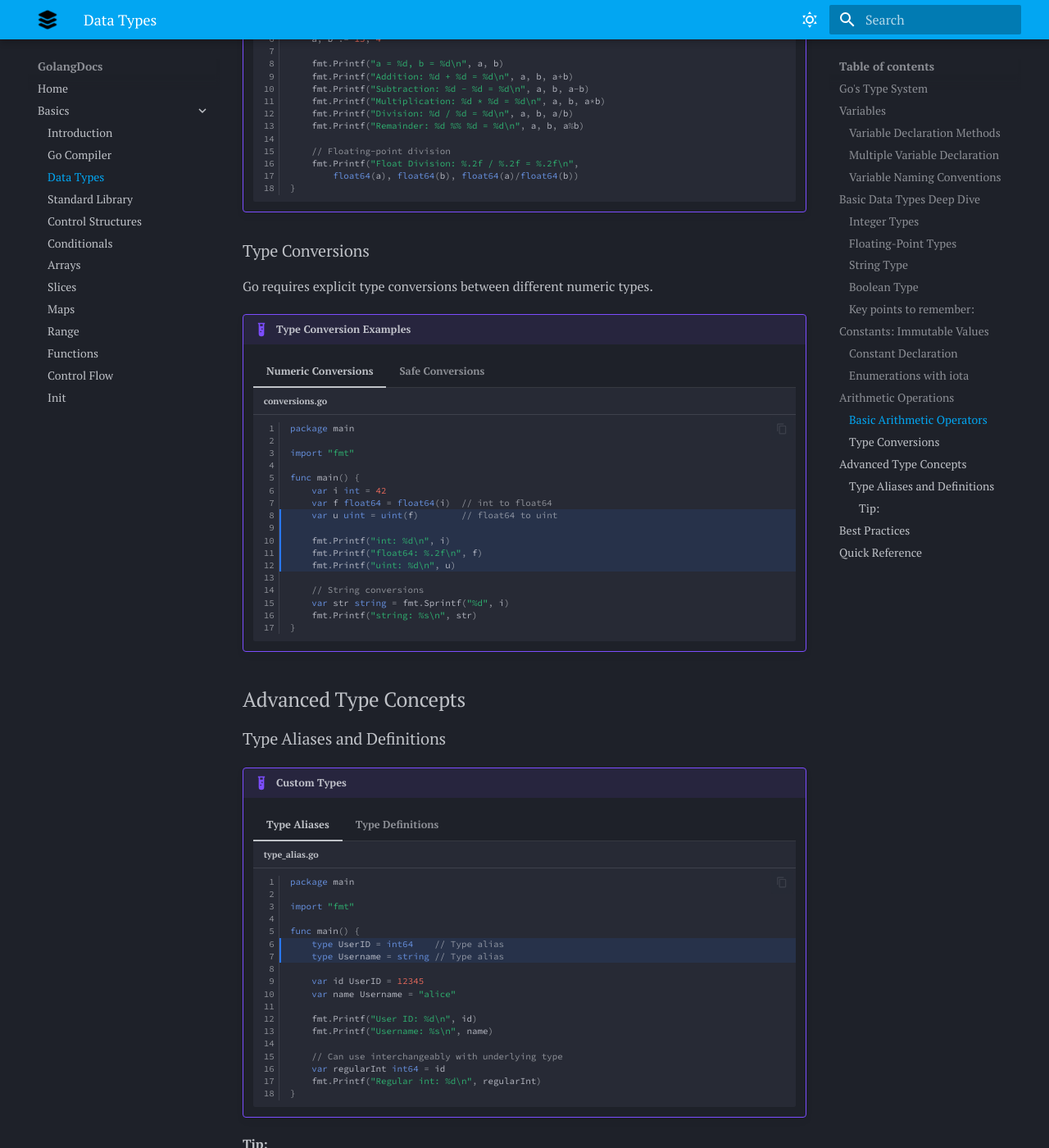
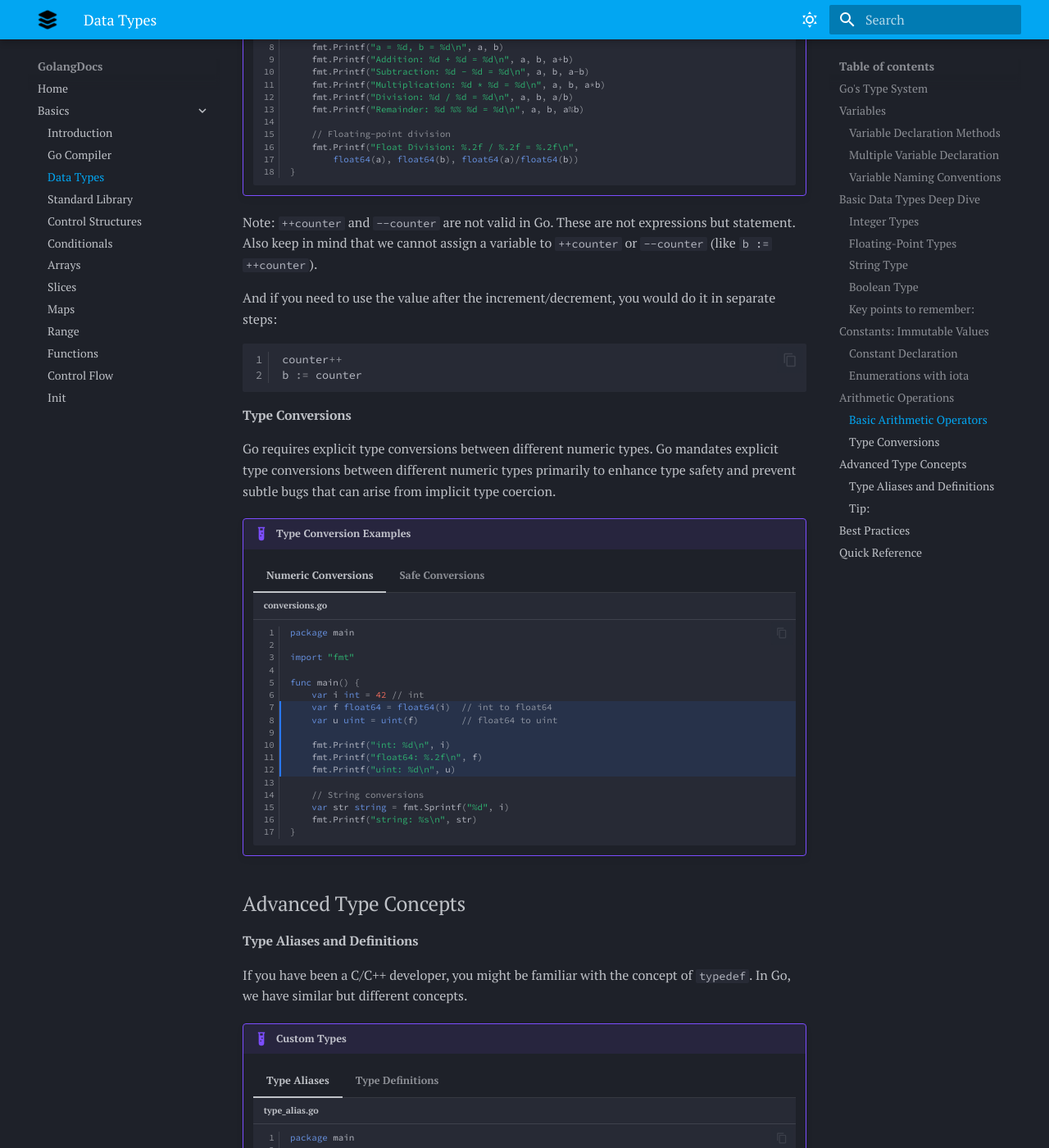
Before and after one commit to kutt27/golangdocs, an MkDocs documentation site: the page built from docs/1. Basics/3. Data-Types.md, in a window 1280 px wide and 1400 px high, scrolled down 10359 px. Shown: the whole window at 82% size. Built offline with MkDocs 1.6.1 and Material for MkDocs 9.7.7, drawn with Linux system fonts in a browser that asks for light colours; some of the changed text lies outside the part shown.

Commit message:
data types document updated

````diff
--- a/docs/1. Basics/3. Data-Types.md
+++ b/docs/1. Basics/3. Data-Types.md
@@ -570,7 +570,7 @@ The answer is Go constants don't necessarily need explicit data types because of
 
 Go provides standard arithmetic operations with type safety and predictable behavior.
 
-### Basic Arithmetic Operators
+#### Basic Arithmetic Operators
 
 !!! example "Arithmetic Operations"
 
@@ -635,25 +635,31 @@ Go provides standard arithmetic operations with type safety and predictable beha
 
             counter--  // Decrement by 1
             fmt.Printf("After counter--: %d\n", counter)
-
-            // Note: ++counter and --counter are not valid in Go
         }
         ```
+Note: `++counter` and `--counter` are not valid in Go. These are not expressions but statement. Also keep in mind that we cannot assign a variable to `++counter` or `--counter` (like `b := ++counter`).
 
-### Type Conversions
+And if you need to use the value after the increment/decrement, you would do it in separate steps:
 
-Go requires explicit type conversions between different numeric types.
+```go
+counter++
+b := counter
+```
+
+#### Type Conversions
+
+Go requires explicit type conversions between different numeric types. Go mandates explicit type conversions between different numeric types primarily to enhance type safety and prevent subtle bugs that can arise from implicit type coercion.
 
 !!! example "Type Conversion Examples"
 
     === "Numeric Conversions"
-        ```go title="conversions.go" linenums="1" hl_lines="8-12"
+        ```go title="conversions.go" linenums="1" hl_lines="7-12"
         package main
 
         import "fmt"
 
         func main() {
-            var i int = 42
+            var i int = 42 // int
             var f float64 = float64(i)  // int to float64
             var u uint = uint(f)        // float64 to uint
 
@@ -689,7 +695,9 @@ Go requires explicit type conversions between different numeric types.
 
 ## Advanced Type Concepts
 
-### Type Aliases and Definitions
+#### Type Aliases and Definitions
+
+If you have been a C/C++ developer, you might be familiar with the concept of `typedef`. In Go, we have similar but different concepts.
 
 !!! example "Custom Types"
 
@@ -737,6 +745,12 @@ Go requires explicit type conversions between different numeric types.
             fmt.Printf("As float64: %.1f\n", f)
         }
         ```
+You might ask: Both type are float64. But why it won't work?
+
+The answer is in Go, when you define a new type like type `Temperature float64`, it creates a distinct type that is not **interchangeable with its underlying type (float64) without an explicit conversion**. This is a safety feature to prevent accidental mixing of different semantic meanings, even if they have the same underlying representation.
+
+Go does not allow implicit (automatic) conversion between named types and their underlying types. Even though Temperature is based on float64, Go treats Temperature as a separate type for clarity and safety.
+
 #### Tip:
 
 To verify the data type of a variable we can use the following method, `%T`.
@@ -752,7 +766,7 @@ fmt.Println("%T", f) // return float64
 !!! success "Data Type Best Practices"
     1. **Choose Appropriate Types**
         - Use `int` for general integer operations
-        - Use specific sizes (`int32`, `int64`) when needed
+        - Use specific sizes (`int32`, `int64`) when needed, not everywhere
         - Prefer `float64` over `float32` for precision
 
     2. **Variable Naming**
````
